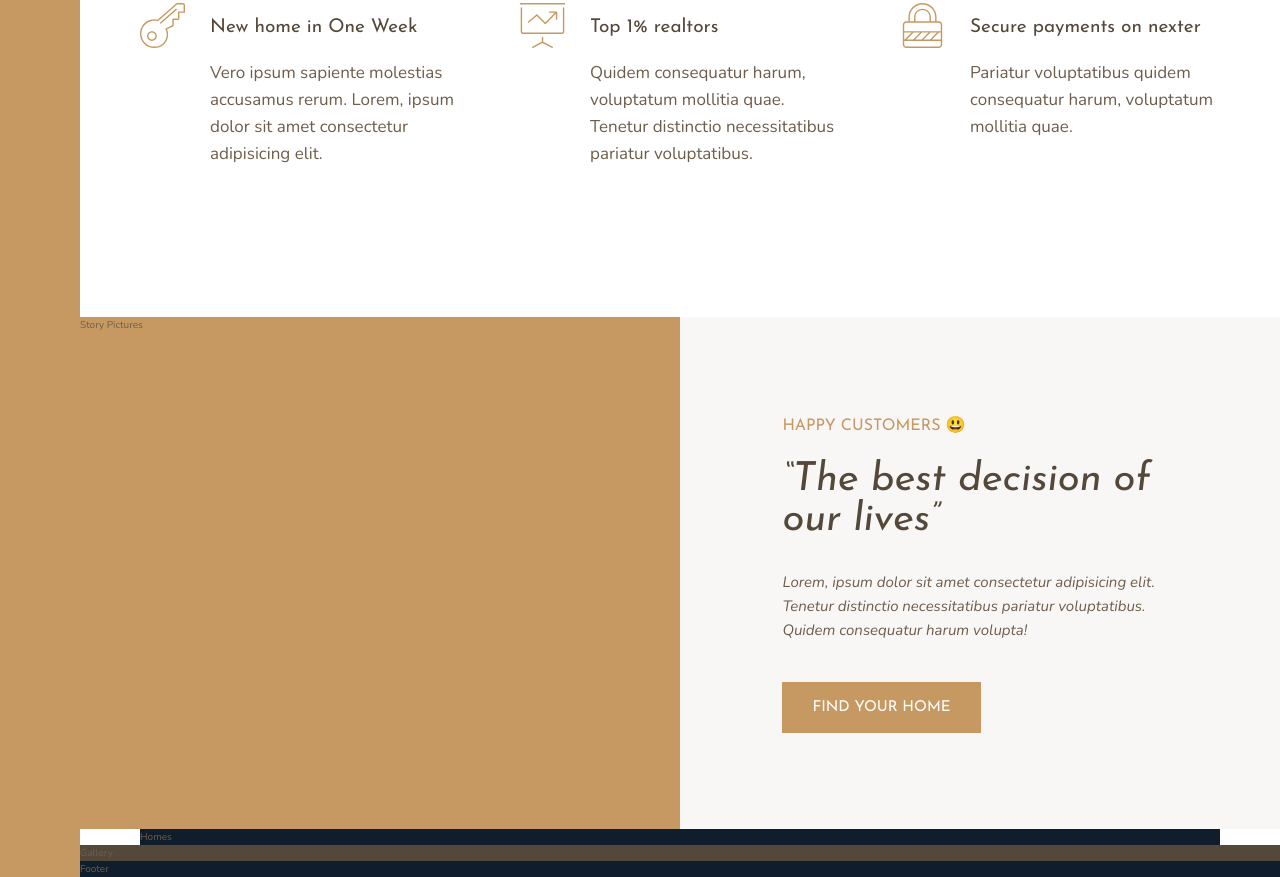
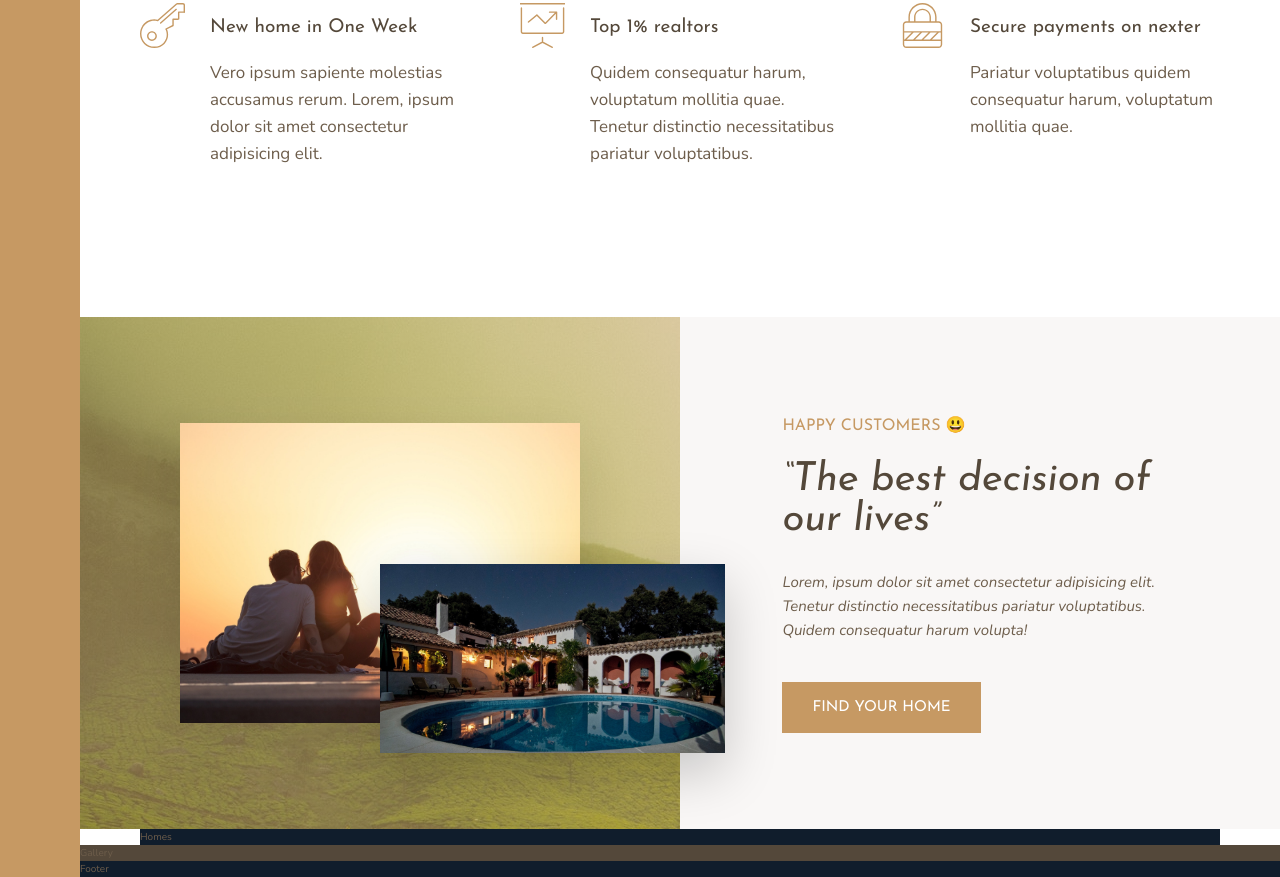
Before and after one commit to SimasDei/nexter, a website: page index.html in a window 1280 px wide. Shown: the part 991-1868 px from the top of the page. Drawn offline with nearby package versions, Linux system fonts and the light colour scheme.

Commit message:
add story pictrues section markup and styling

```diff
--- a/index.html
+++ b/index.html
@@ -85,7 +85,8 @@
       </div>
     </section>
     <div class="story__pictures">
-      Story Pictures
+      <img src="img/story-1.jpeg" alt="Couplings" class="story__img--1" />
+      <img src="img/story-2.jpeg" alt="Dumplings" class="story__img--2" />
     </div>
     <div class="story__content">
       <h3 class="heading-3 mb-sm">Happy Customers 😃</h3>
--- a/sass/_story.scss
+++ b/sass/_story.scss
@@ -2,7 +2,29 @@
   &__pictures {
     background-color: $color-primary;
     grid-column: full-start / col-end 4;
+    background-image: linear-gradient(rgba($color-primary, 0.5), rgba($color-primary, 0.5)),
+      url('../img/back.jpg');
+
+    display: grid;
+    grid-template-rows: repeat(6, 1fr);
+    grid-template-columns: repeat(6, 1fr);
+    align-items: center;
   }
+
+  &__img--1 {
+    width: 100%;
+    grid-row: 2/6;
+    grid-column: 2/6;
+    box-shadow: 0 2rem 5rem rgba($color: #000000, $alpha: 0.1);
+  }
+  &__img--2 {
+    width: 115%;
+    grid-row: 4/6;
+    grid-column: 4/7;
+    z-index: 2;
+    box-shadow: 0 2rem 5rem rgba($color: #000000, $alpha: 0.2);
+  }
+
   &__content {
     background-color: $color-grey-light-1;
     grid-column: col-start 5 / full-end;
```
Also changed, not shown: css/style.css.
